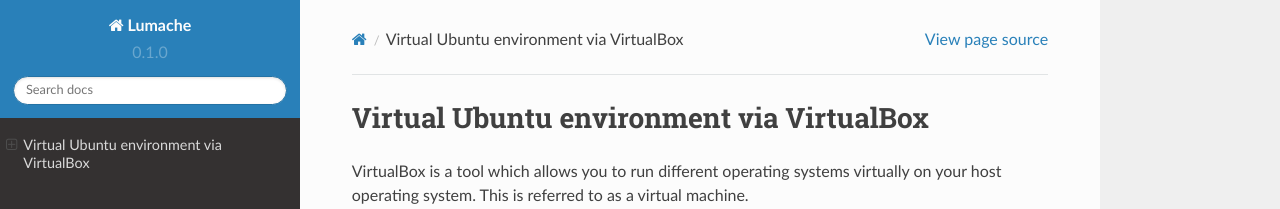
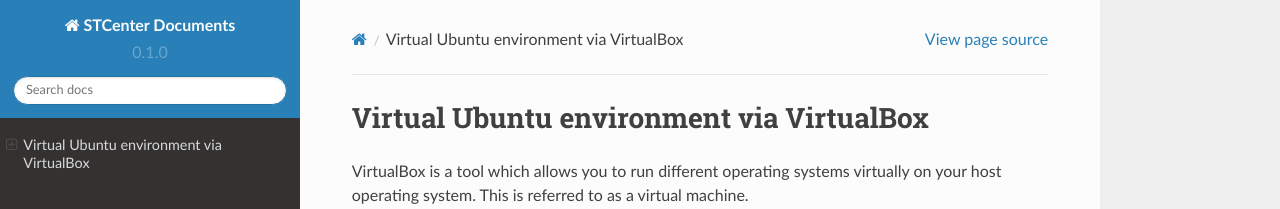
Before and after one commit to SivanuHappy/readthedocsrepo, a Sphinx documentation site: the page built from docs/source/index.rst, in a window 1280 px wide. Shown: the top 209 px of the page. Built offline with Sphinx 7.4.7 and the Read the Docs theme 2.0.0, drawn with Linux system fonts in a browser that asks for light colours.

Commit message:
Update conf.py

```diff
--- a/docs/source/conf.py
+++ b/docs/source/conf.py
@@ -2,9 +2,9 @@
 
 # -- Project information
 
-project = 'Lumache'
+project = 'STCenter Documents'
 copyright = '2021, Graziella'
-author = 'Graziella'
+author = 'Anusha'
 
 release = '0.1'
 version = '0.1.0'
```
